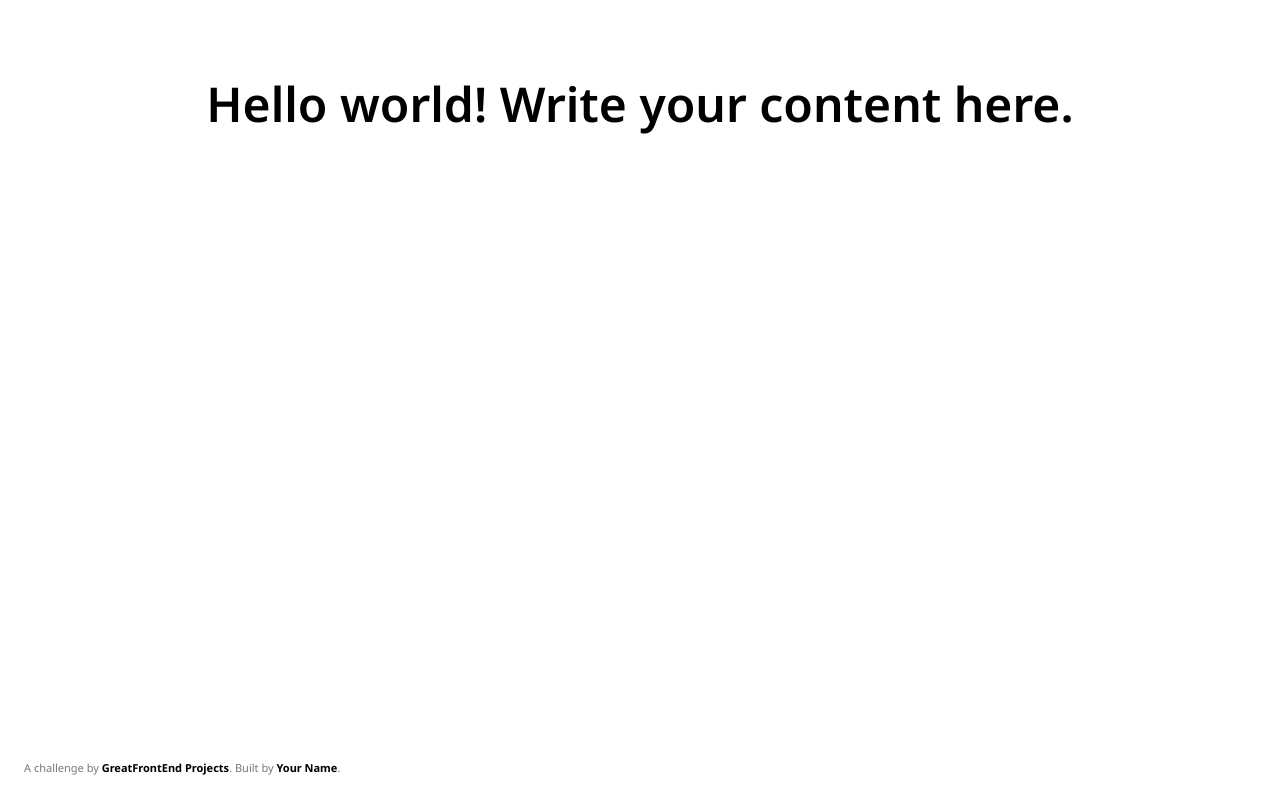
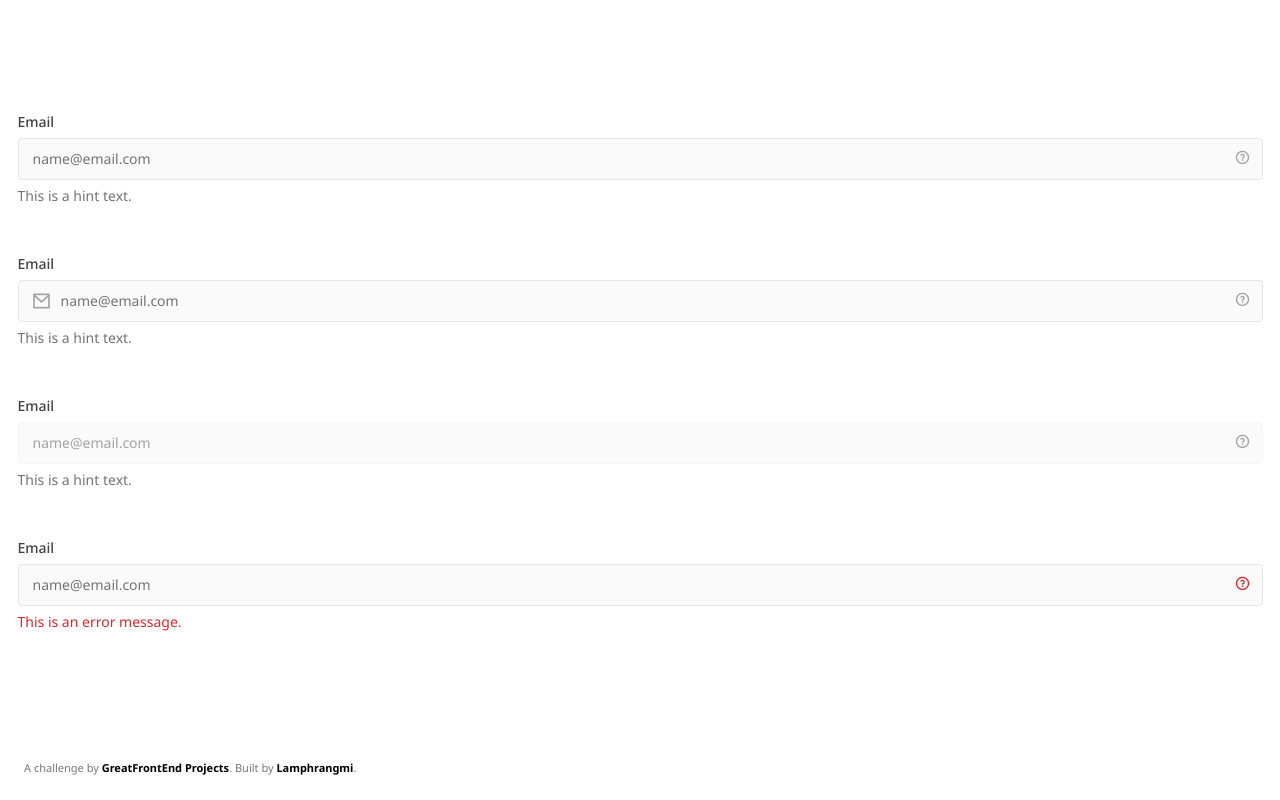
Before and after one commit to Lamphrangmi-Lamin/text-input-component, a plain HTML site: page index.html in a window 1280 px wide. Drawn offline with nearby package versions, Linux system fonts and the light colour scheme.

Commit message:
feat: style all input elements

```diff
--- a/index.html
+++ b/index.html
@@ -4,7 +4,7 @@
   <head>
     <meta charset="utf-8" />
     <meta name="viewport" content="width=device-width, initial-scale=1" />
-    <title>Hero Section | GreatFrontEnd Projects</title>
+    <title>Text Input Component | GreatFrontEnd Projects</title>
     <link rel="preconnect" href="https://fonts.googleapis.com" />
     <link rel="preconnect" href="https://fonts.gstatic.com" crossorigin />
     <link
@@ -12,6 +12,10 @@
       rel="stylesheet"
     />
     <link rel="stylesheet" href="css/style.css" />
+    <link
+      href="https://cdn.jsdelivr.net/npm/remixicon@4.8.0/fonts/remixicon.css"
+      rel="stylesheet"
+    />
 
     <!-- Tailwind CDN allows you to use Tailwind classes immediately in your HTML without any installation steps.
       If you're not using Tailwind, you may delete the <script> -->
@@ -25,9 +29,104 @@
   </head>
   <body>
     <!-- Add your site or application content here -->
-    <h1 class="text-5xl text-center font-semibold pt-20">
-      Hello world! Write your content here.
-    </h1>
+    <div class="py-28 px-[17.5px] flex flex-col gap-12">
+      <!-- Input fields -->
+      <div class="">
+        <label
+        for="email"
+        class="text-sm text-neutral-700 font-medium block mb-1.5">Email</label>
+        <div class="relative">
+          <input
+          required
+          id="email"
+          type="email"
+          placeholder="name@email.com"
+          class="placeholder:text-sm placeholder:text-neutral-500 bg-neutral-50 border border-neutral-200 rounded py-2.5 px-3.5 w-full
+          text-neutral-900 text-sm
+          focus:border-indigo-600 focus:outline focus:outline-indigo-200"
+          />
+          <div class="text-[16px] text-neutral-400
+          absolute right-3 top-[16%] cursor-pointer">
+            <i class="ri-question-line"></i>
+          </div>
+        </div>
+        <div class="mt-1.5 text-neutral-500 text-sm">This is a hint text.</div>
+      </div>
+
+      <!-- Input field with mail icon -->
+      <div class="">
+        <label
+        for="email-2"
+        class="text-sm text-neutral-700 font-medium block mb-1.5">Email</label>
+        <div class="relative">
+          <div class="text-xl text-neutral-400 absolute top-[16%] left-3.5">
+            <i class="ri-mail-line"></i>
+          </div>
+          <input
+          required
+          id="email-2"
+          type="email"
+          placeholder="name@email.com"
+          class="placeholder:text-sm placeholder:text-neutral-500 bg-neutral-50 border border-neutral-200 rounded py-2.5 px-[42px] w-full
+          text-neutral-900 text-sm
+          focus:border-indigo-600 focus:outline focus:outline-indigo-200"
+          />
+          <div class="text-[16px] text-neutral-400
+          absolute right-3 top-[16%] cursor-pointer">
+            <i class="ri-question-line"></i>
+          </div>
+        </div>
+        <div class="mt-1.5 text-neutral-500 text-sm">This is a hint text.</div>
+      </div>
+
+      <!-- Disabled input field -->
+      <div class="">
+        <label
+        for="email-3"
+        class="text-sm text-neutral-700 font-medium block mb-1.5">Email</label>
+        <div class="relative">
+          <input
+          required
+          disabled
+          id="email-3"
+          type="email"
+          placeholder="name@email.com"
+          class="placeholder:text-sm placeholder:text-neutral-500 bg-neutral-50 border border-neutral-200 rounded py-2.5 px-3.5 w-full
+          text-neutral-900 text-sm
+          focus:border-indigo-600 focus:outline focus:outline-indigo-200
+          disabled:cursor-not-allowed disabled:border-neutral-100 disabled:text-neutral-400 disabled:placeholder:text-neutral-400"
+          />
+          <div class="text-[16px] text-neutral-400
+          absolute right-3 top-[16%] cursor-pointer">
+            <i class="ri-question-line"></i>
+          </div>
+        </div>
+        <div class="mt-1.5 text-neutral-500 text-sm">This is a hint text.</div>
+      </div>
+
+      <!-- Input field with error message -->
+      <div class="">
+        <label
+        for="email-4"
+        class="text-sm text-neutral-700 font-medium block mb-1.5">Email</label>
+        <div class="relative">
+          <input
+          required
+          id="email-4"
+          type="email"
+          placeholder="name@email.com"
+          class="placeholder:text-sm placeholder:text-neutral-500 bg-neutral-50 border border-neutral-200 rounded py-2.5 px-3.5 w-full
+          text-neutral-900 text-sm
+          focus:border-indigo-600 focus:outline focus:outline-indigo-200"
+          />
+          <div class="text-[16px] text-red-600
+          absolute right-3 top-[16%] cursor-pointer">
+            <i class="ri-question-line"></i>
+          </div>
+        </div>
+        <div class="mt-1.5 text-sm text-red-600">This is an error message.</div>
+      </div>
+    </div>
 
     <!-- Attribute this challenge to yourself! -->
     <div class="credits">
@@ -38,7 +137,7 @@
         >GreatFrontEnd Projects</a
       >. Built by
       <a href="https://www.greatfrontend.com/u/your_username" target="_blank"
-        >Your Name</a
+        >Lamphrangmi</a
       >.
     </div>
     <script src="js/index.js"></script>
```
